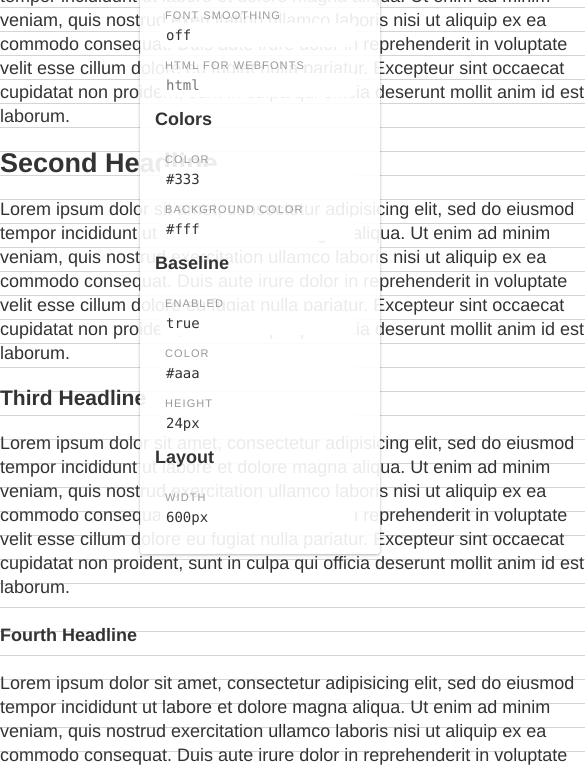
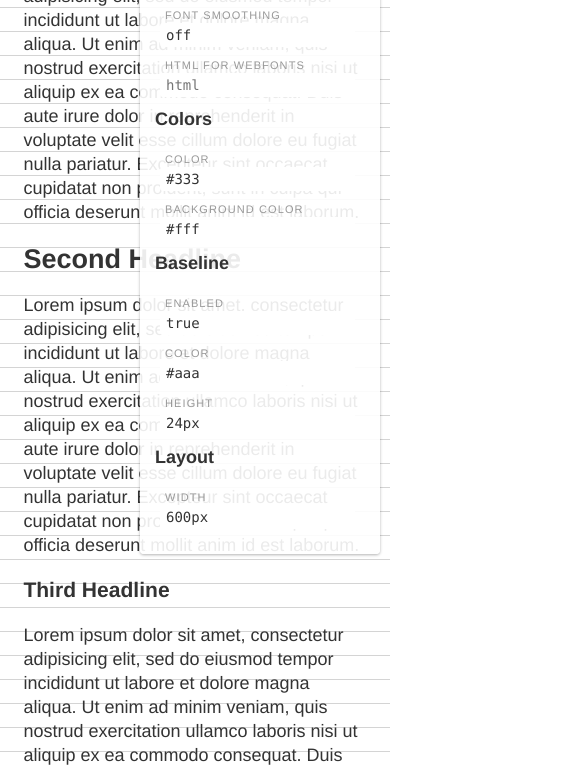
Before and after one commit to maxhoffmann/font-playground, a website: page index.html in a window 390 px wide. Shown: the part 112-883 px from the top of the page, 585 px wide, since content can reach past the window. Drawn offline with nearby package versions, Linux system fonts and the light colour scheme.

Commit message:
make container responsive #1

```diff
--- a/less/main.less
+++ b/less/main.less
@@ -12,6 +12,7 @@
 @baseline-color: #aaa;
 
 @container-width: 600px;
+@container-max-width: 88%;
 
 .baseline-grid(@enabled) when (@enabled = true) {
 	background-image: linear-gradient(to top, @baseline-color, rgba(255,255,255,0) 1px);
@@ -38,6 +39,7 @@ body {
 }
 
 .container {
+	margin: 0 auto;
 	width: @container-width;
-	margin: 0 auto;
+	max-width: @container-max-width;
 }
```
